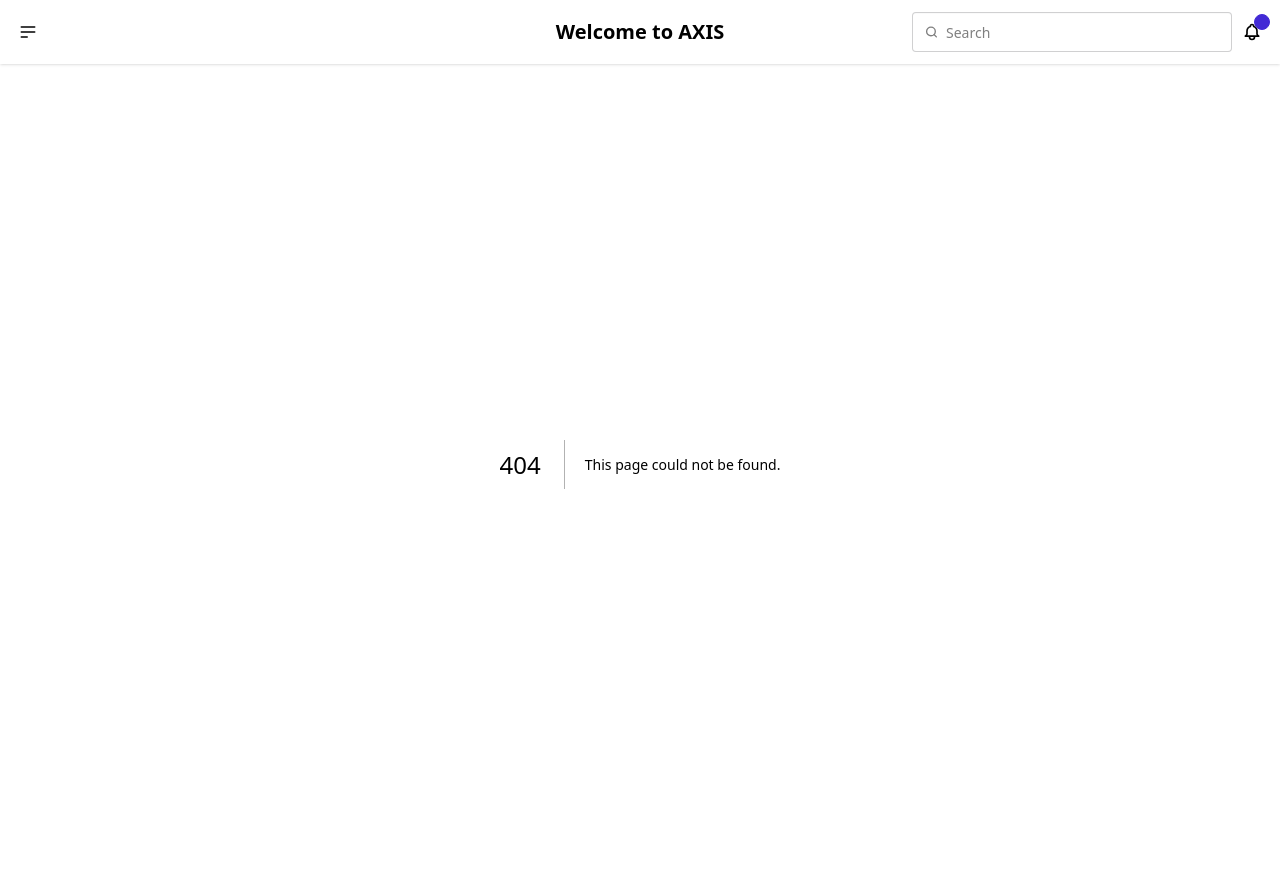
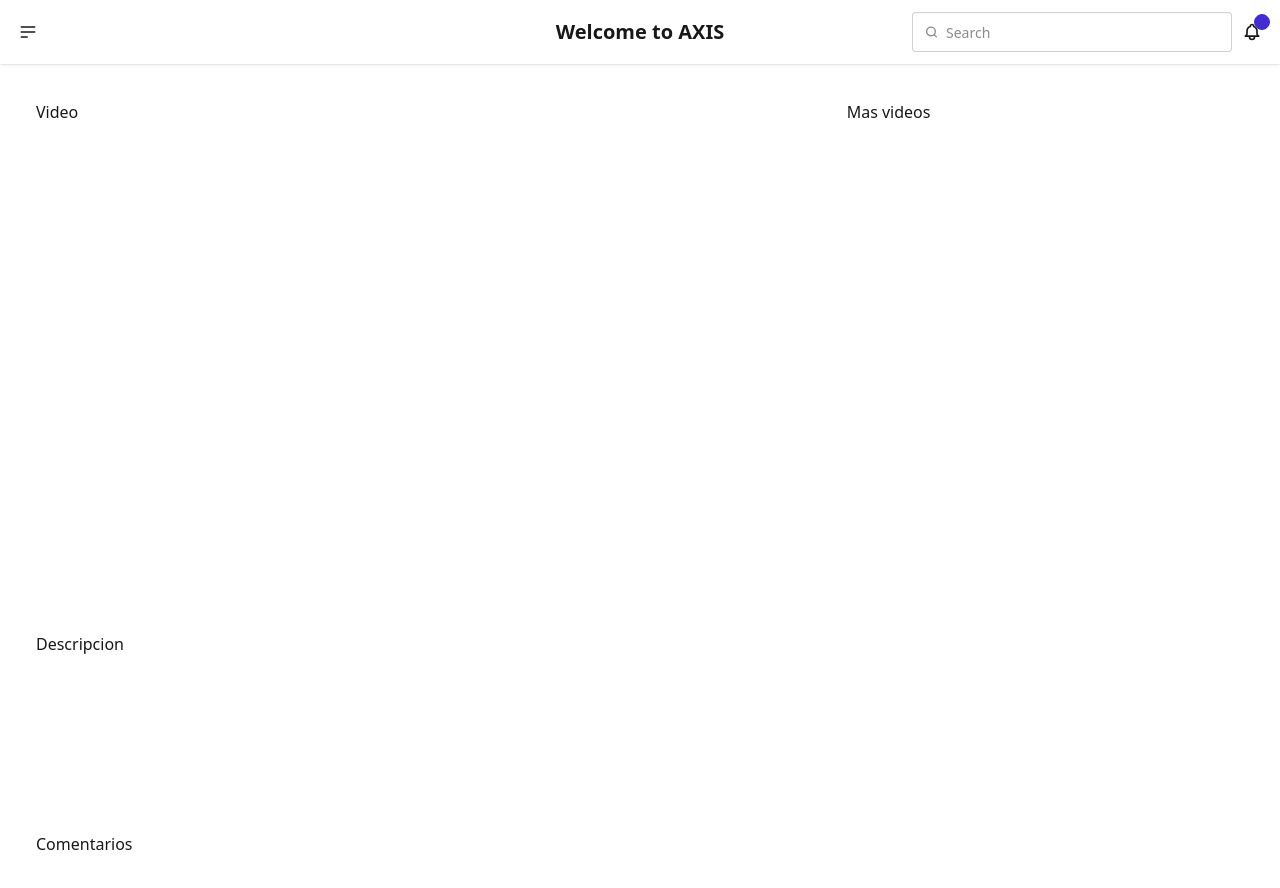
Before and after one commit to vnathaly/Axis-1.0, a Next.js app: page /reprolist in a window 1280 px wide. Before the commit this address had no page. Shown: the top 888 px of the page. Before the commit the page ends 864 px from the top, so only its background shows below. Built offline with nearby package versions, Linux system fonts and the light colour scheme.

Commit message:
Grid reprolist templeate done

```diff
--- a/src/app/reproList/reproList.tsx
+++ /dev/null
@@ -1,7 +0,0 @@
-export function reproList() {
-    return (
-        <>
-
-        </>
-    );
-}
--- /dev/null
+++ b/src/app/reprolist/page.tsx
@@ -0,0 +1,17 @@
+// import "../login.css"
+
+export default function reproList() {
+    return (
+        <>
+         <div className="grid grid-cols-3 gap-2 p-9">
+            <div className="w-auto h-full gap-2 col-span-2">
+                <div className=" h-133">Video</div>
+                <div className=" h-50 rounded-md ">Descripcion</div>
+                <div className="grid grid-cols-1">Comentarios</div>
+            </div>
+            <div className=" h-full grid grid-cols-1">Mas videos</div>
+
+         </div>
+        </>
+    );
+}
```
